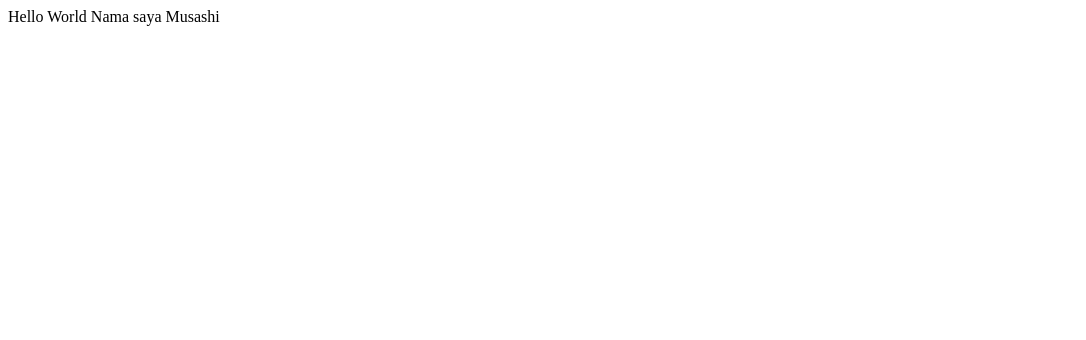
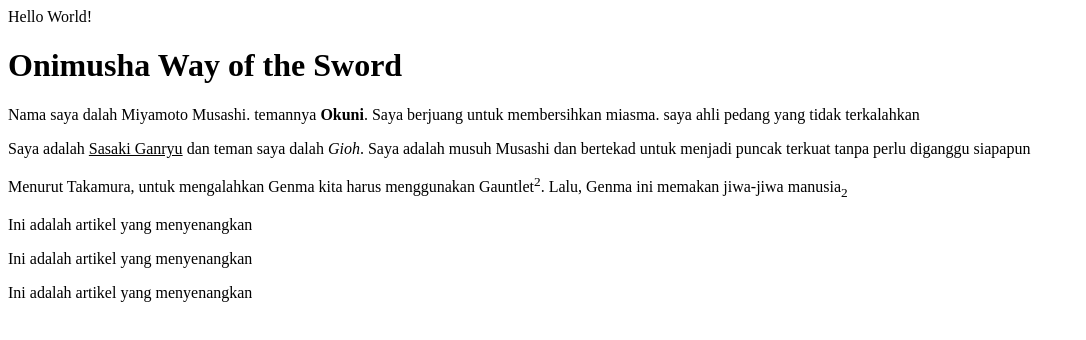
Before and after one commit to namirahalbanjary/belajar-html, a plain HTML site: page index.html in a window 1280 px wide. Shown: the whole page, without its empty margins (0-1086 px from the left). Drawn offline with Linux system fonts and the light colour scheme.

Commit message:
belajar Superscript dan subscript

```diff
--- a/index.html
+++ b/index.html
@@ -1,9 +1,38 @@
 <!DOCTYPE html>
 <html>
     <head>
-        <tittle>Hello World</tittle>
+        <tittle>Hello World!</tittle>
     </head>
     <body>
-        Nama saya Musashi
-    </body>
+        <!-- heading 1 -->
+        <!-- <h1>Ini adalah Heading 1</h1>>
+        <h2>Ini adalah Heading 2</h2>>
+        <h3>Ini adalah Heading 3</h3>>
+        <h4>Ini adalah Heading 4</h4>>
+        <h5>Ini adalah Heading 5</h5>>
+        <h6>Ini adalah Heading 6</h6>> -->
+
+        <!-- paragraph -->
+        <!-- Bold <b> -->
+        <!-- Italic <i> -->
+
+        <!-- underline <u> -->
+        <h1>Onimusha Way of the Sword</h1>
+        <p>Nama saya dalah Miyamoto Musashi. temannya <b>Okuni</b>. Saya berjuang untuk membersihkan miasma. saya ahli pedang yang tidak terkalahkan</p>
+
+        <p>Saya adalah <u>Sasaki Ganryu</u> dan teman saya dalah <i>Gioh</i>. Saya adalah musuh Musashi dan bertekad untuk menjadi puncak terkuat tanpa perlu diganggu siapapun</p>
+
+
+        <!-- Superscript dan subscript -->
+         <!-- baris kosong yang lebih dari satu spasi akan tetap dianggap satu spasi -->
+         <p>Menurut Takamura, untuk mengalahkan Genma kita harus menggunakan Gauntlet<sup>2</sup>. Lalu, Genma ini memakan jiwa-jiwa manusia<sub>2</sub></p>
+
+         <p>Ini adalah artikel yang menyenangkan</p>
+         <p>Ini adalah artikel         yang menyenangkan</p>
+         <p>Ini adalah artikel
+
+
+
+            yang menyenangkan</p>
+        </body>
 </html>
```
